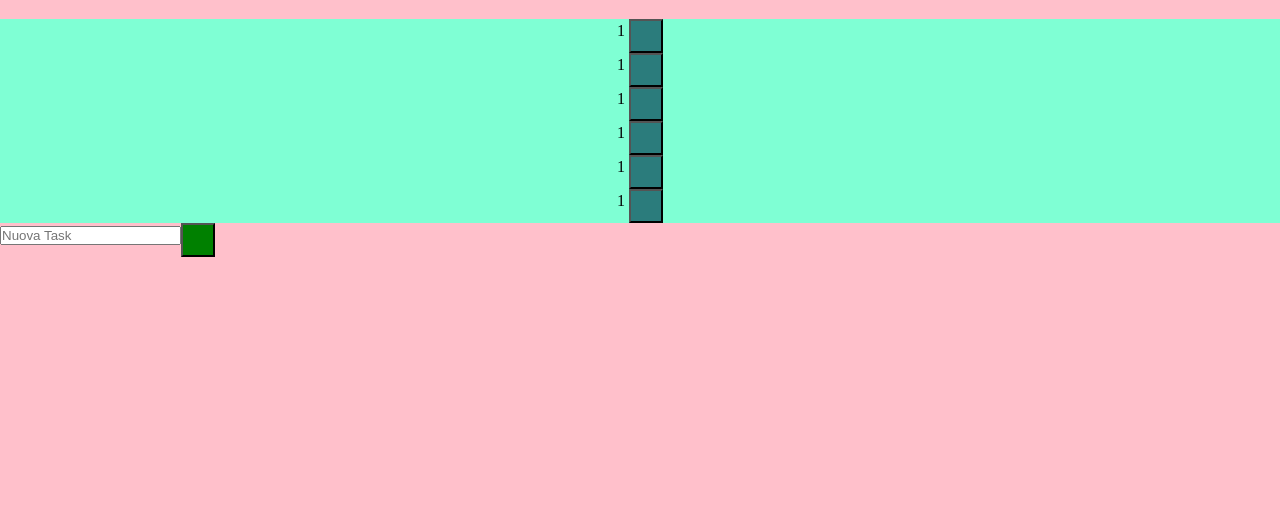
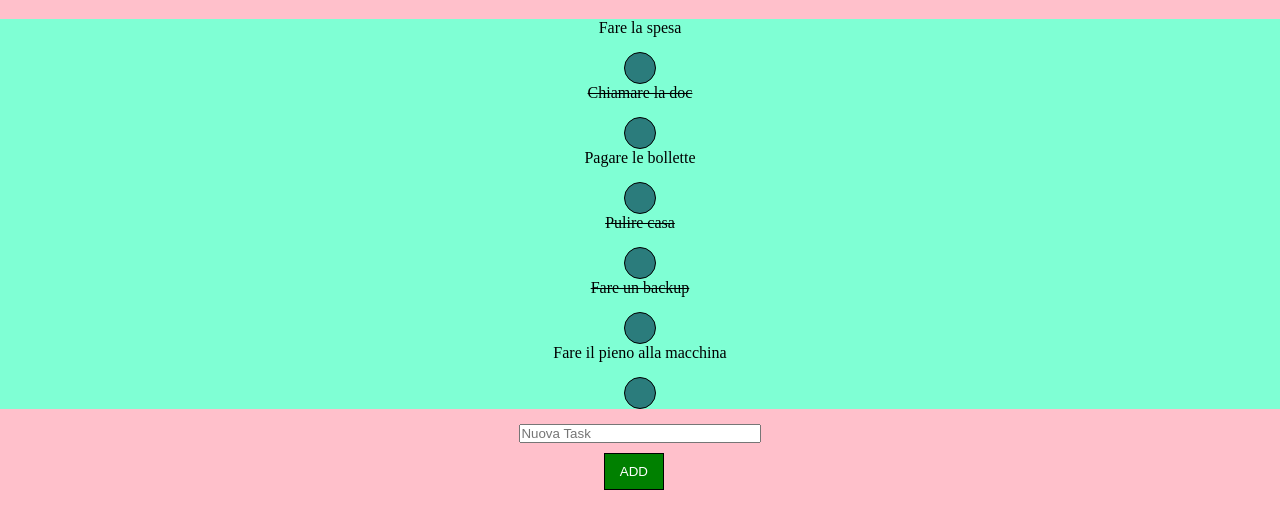
Before and after one commit to GiadaTonioni/vue-todolist, a plain HTML site: page index.html in a window 1280 px wide. Shown: the part 58-586 px from the top of the page. Drawn offline with nearby package versions, Linux system fonts and the light colour scheme.

Commit message:
inserimento array di oggetti e true-false

```diff
--- a/css/style.css
+++ b/css/style.css
@@ -25,9 +25,30 @@ h1{
 .btn{
     padding: 15px;
     background-color: rgb(43, 124, 124);
+    border-radius: 50%;
+    border: 1px solid black;
+    margin-top: 15px;
 }
 
 .btn2{
-    padding: 15px;
+    padding: 10px 15px;
     background-color: green;
+    border: 1px solid black;
+    color: white;
+    margin-left: 35%;
+    margin-top: 10px;
 }
+
+.input-group {
+    display: flex;
+    justify-content: center;
+}
+
+.text{
+    width: 100%;
+    margin-top: 15px;
+}
+
+.task-done {
+    text-decoration: line-through;
+}
--- a/index.html
+++ b/index.html
@@ -13,43 +13,24 @@
         <div class="container">
             <h1>ToDo List</h1>
             <ul>
-                <li>1
-                    <button class="btn">
-                        <i class="fa-regular fa-trash"></i>
-                    </button>
-                </li>
-                <li>1
-                    <button class="btn">
-                        <i class="fa-regular fa-trash"></i>
-                    </button>
-                </li>
-                <li>1
-                    <button class="btn">
-                        <i class="fa-regular fa-trash"></i>
-                    </button>
-                </li>
-                <li>1
-                    <button class="btn">
-                        <i class="fa-regular fa-trash"></i>
-                    </button>
-                </li>
-                <li>1
-                    <button class="btn">
-                        <i class="fa-regular fa-trash"></i>
-                    </button>
-                </li>
-                <li>1
+                <li v-for="(task, index) in tasks">
+                    <div :class="task.done ? 'task-done' : ''">
+                        {{task.text}}
+                    </div>
                     <button class="btn">
                         <i class="fa-regular fa-trash"></i>
                     </button>
                 </li>
             </ul>
-            <div class="input">
-                <input type="text" placeholder="Nuova Task" name="new_task" id="new_task">
-                <button class="btn2">
-                    <i class="fa-solid fa-plus"></i>
-                </button>
+            <div class="input-group">
+                <div class="input">
+                    <input type="text" class="text" placeholder="Nuova Task" name="new_task" id="new_task">
+                    <button class="btn2">
+                        <i class="fa-solid fa-plus"></i> ADD
+                    </button>
+                </div>
             </div>
+
         </div>
       </div>
    <script src="https://unpkg.com/vue@3/dist/vue.global.js"></script>
--- a/js/script.js
+++ b/js/script.js
@@ -5,6 +5,35 @@ let id = 0
 createApp({
   data() {
     return {
+      tasks: [
+        {
+          text: 'Fare la spesa',
+          done: false
+        },
+        {
+          text: 'Chiamare la doc',
+          done: true
+        },
+        {
+          text: 'Pagare le bollette',
+          done: false
+        },
+        {
+          text: 'Pulire casa',
+          done: true
+        },
+        {
+          text: 'Fare un backup',
+          done: true
+        },
+        {
+          text: 'Fare il pieno alla macchina',
+          done: false
+        },
+      ]
     }
   },
+  methods:{
+
+  }
 }).mount('#app')
```
Also changed, not shown: 1 other file.
